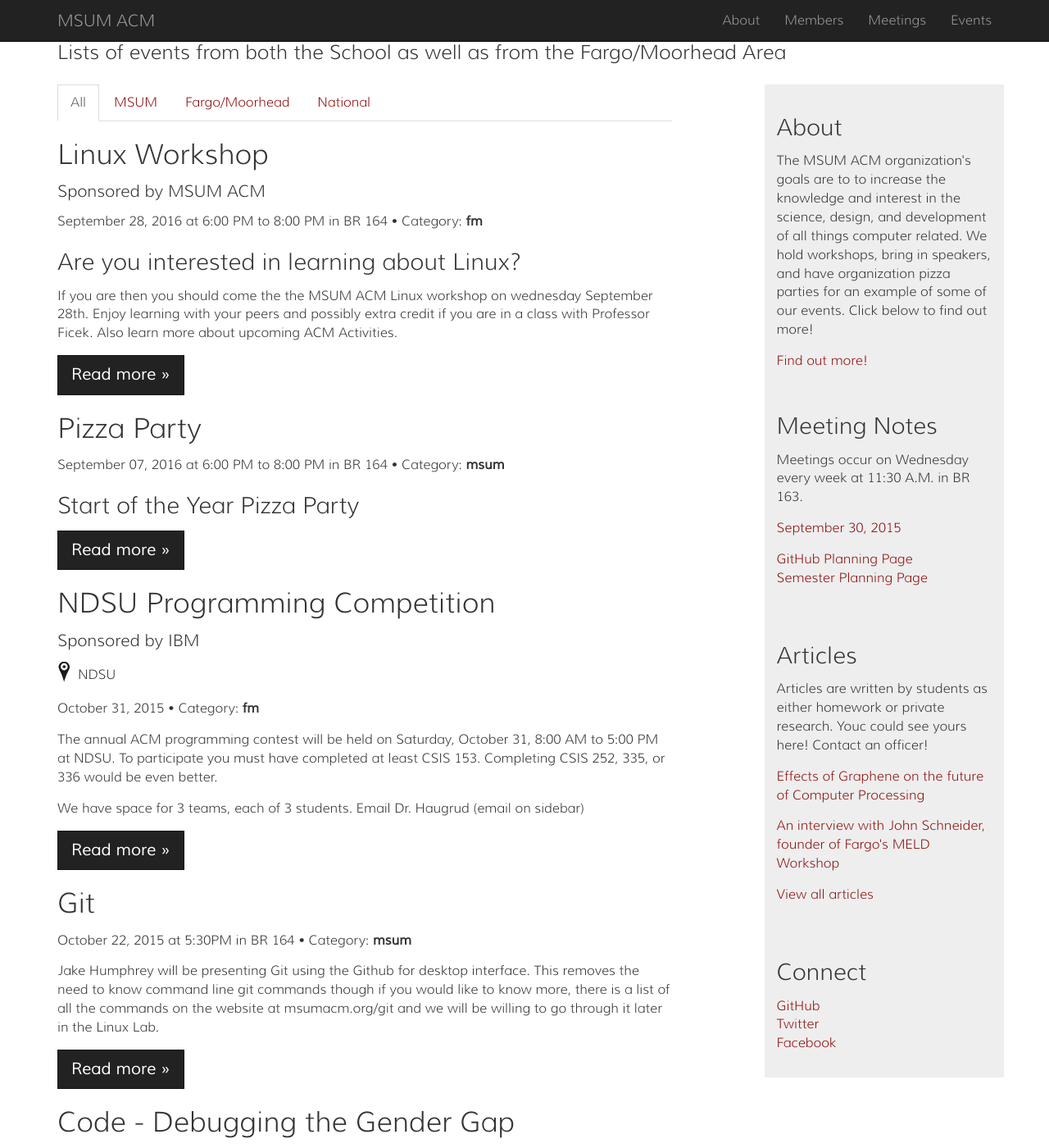
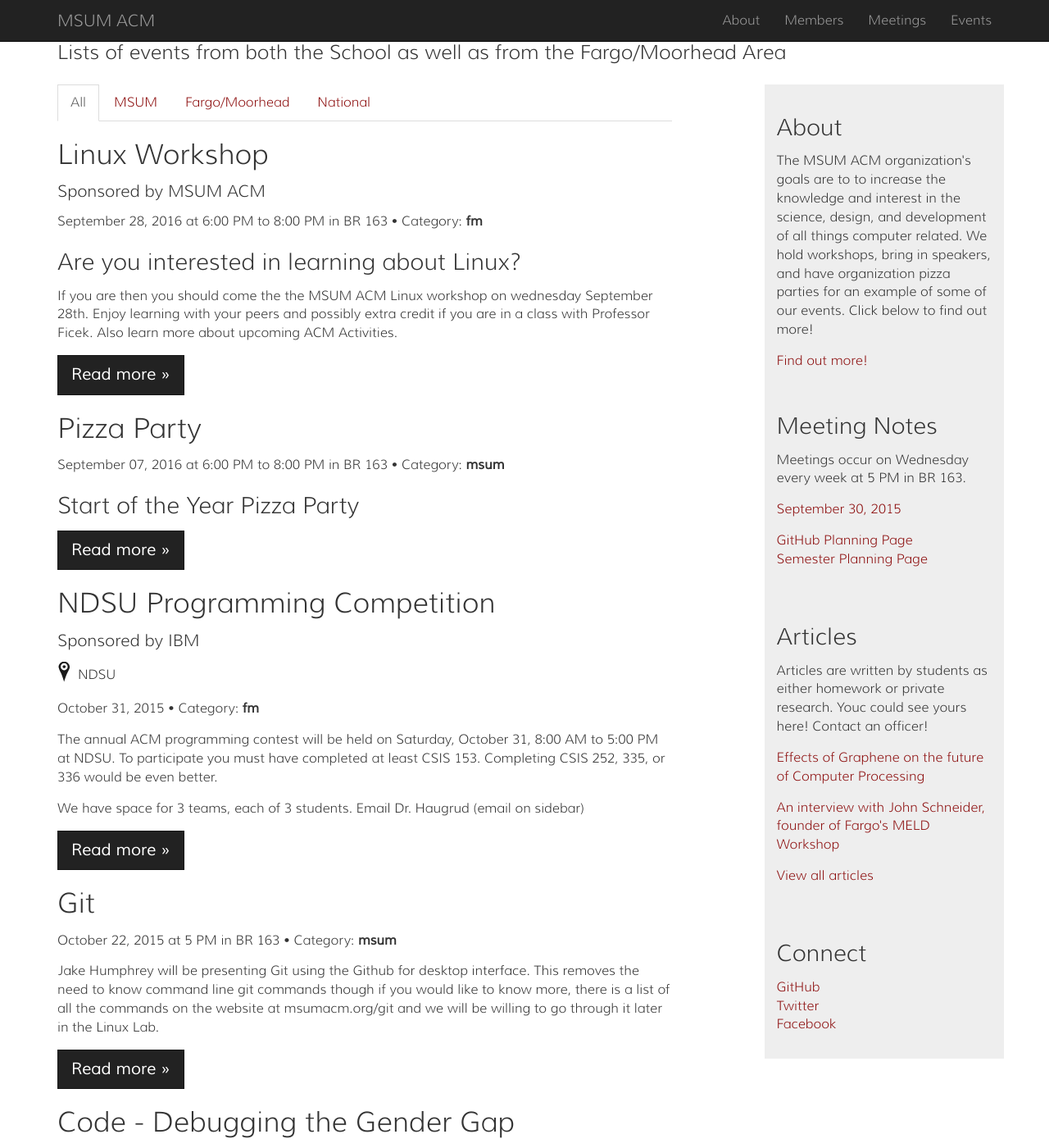
Before and after one commit to alunduil/MSUM-ACM.github.io, a Jekyll site: the page built from index.html, in a window 1280 px wide and 1400 px high, scrolled down 543 px. Shown: the whole window at 82% size. Built offline with Jekyll 4.4.1, drawn with Linux system fonts in a browser that asks for light colours; some of the changed text lies outside the part shown.

Commit message:
Update basicinfo.yml

```diff
--- a/_data/basicinfo.yml
+++ b/_data/basicinfo.yml
@@ -1,6 +1,6 @@
-meeting_time: "11:30 A.M."
+meeting_time: "5 PM"
 meeting_day: "Wednesday"
 meeting_occurance: "every week"
 room: "BR 163"
-event_base_time: "5:30PM"
-event_base_room: "BR 164"
+event_base_time: "5 PM"
+event_base_room: "BR 163"
```
